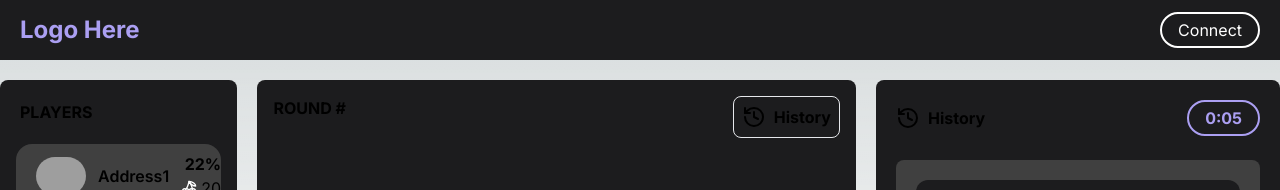
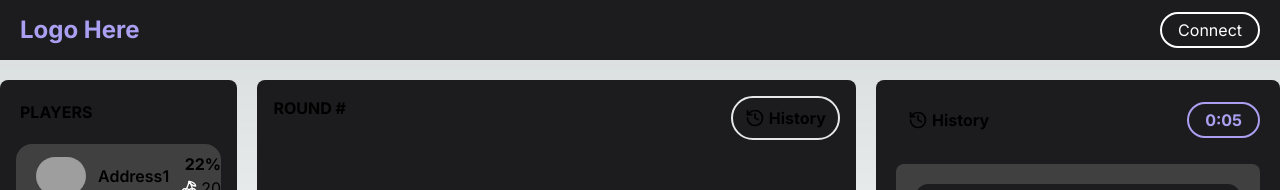
Before and after one commit to Hirusha1-cpu/wheelgame, a Next.js app: page / in a window 1280 px wide. Shown: the top 190 px of the page. Built offline with nearby package versions, Linux system fonts and the light colour scheme; grey boxes are pictures that could not be loaded.

Commit message:
css styles refix

```diff
--- a/components/ChartItems.tsx
+++ b/components/ChartItems.tsx
@@ -6,8 +6,8 @@ const ChartItems = ({ roundNumber }: any) => {
     <div className="flex justify-between px-4 pt-4">
       <h4 className="text-md font-bold uppercase">Round #{roundNumber}</h4>
 
-      <div className="flex items-center gap-2 rounded-lg border p-2">
-        <History className="size-6" />
+      <div className="flex items-center gap-1 rounded-3xl border-[2px] px-3 py-2">
+        <History className="size-5" />
         <h4 className="text-md font-bold">History</h4>
       </div>
     </div>
--- a/components/CheckList.tsx
+++ b/components/CheckList.tsx
@@ -162,8 +162,8 @@ const CheckList = ({}: any) => {
   return (
     <div className="p-5">
       <div className="flex items-center justify-between">
-        <div className="flex items-center gap-2">
-          <History className="size-6" />
+        <div className="flex items-center gap-1 rounded-3xl px-3 py-2">
+          <History className="size-5" />
           <h4 className="text-md font-bold">History</h4>
         </div>
         <h2 className="text-md font-bold px-4 py-1 rounded-3xl text-[#ab9ff2] border-[#ab9ff2] border-[2px] bg-transparent">{formatTime(seconds)}</h2>
```
